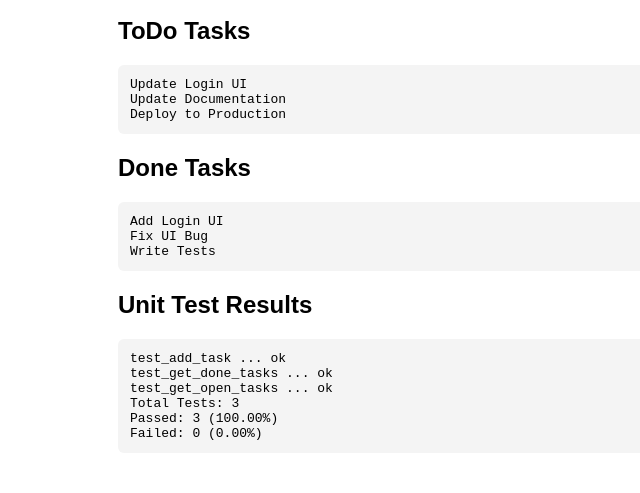
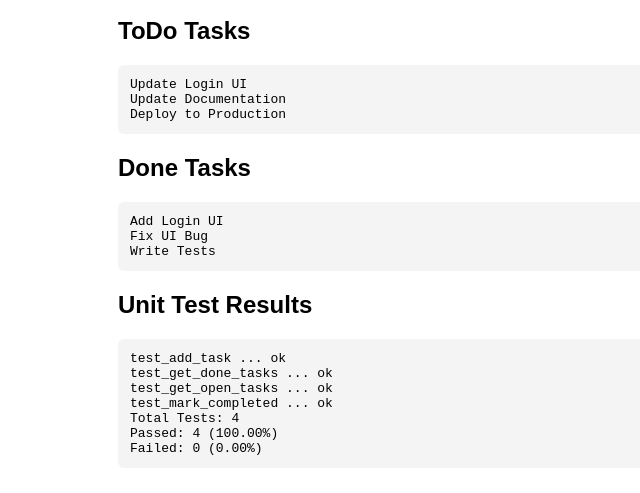
Before and after one commit to danaaah6/43030-task-manager, a plain HTML site: page index.html in a window 1280 px wide. Shown: the part 119-612 px from the top of the page, without its empty margins (122-762 px from the left). Drawn offline with Linux system fonts and the light colour scheme.

```diff
--- a/index.html
+++ b/index.html
@@ -32,8 +32,9 @@ Write Tests
 test_add_task ... ok
 test_get_done_tasks ... ok
 test_get_open_tasks ... ok
-Total Tests: 3
-Passed: 3 (100.00%)
+test_mark_completed ... ok
+Total Tests: 4
+Passed: 4 (100.00%)
 Failed: 0 (0.00%)
 </pre>
 </body>
```
